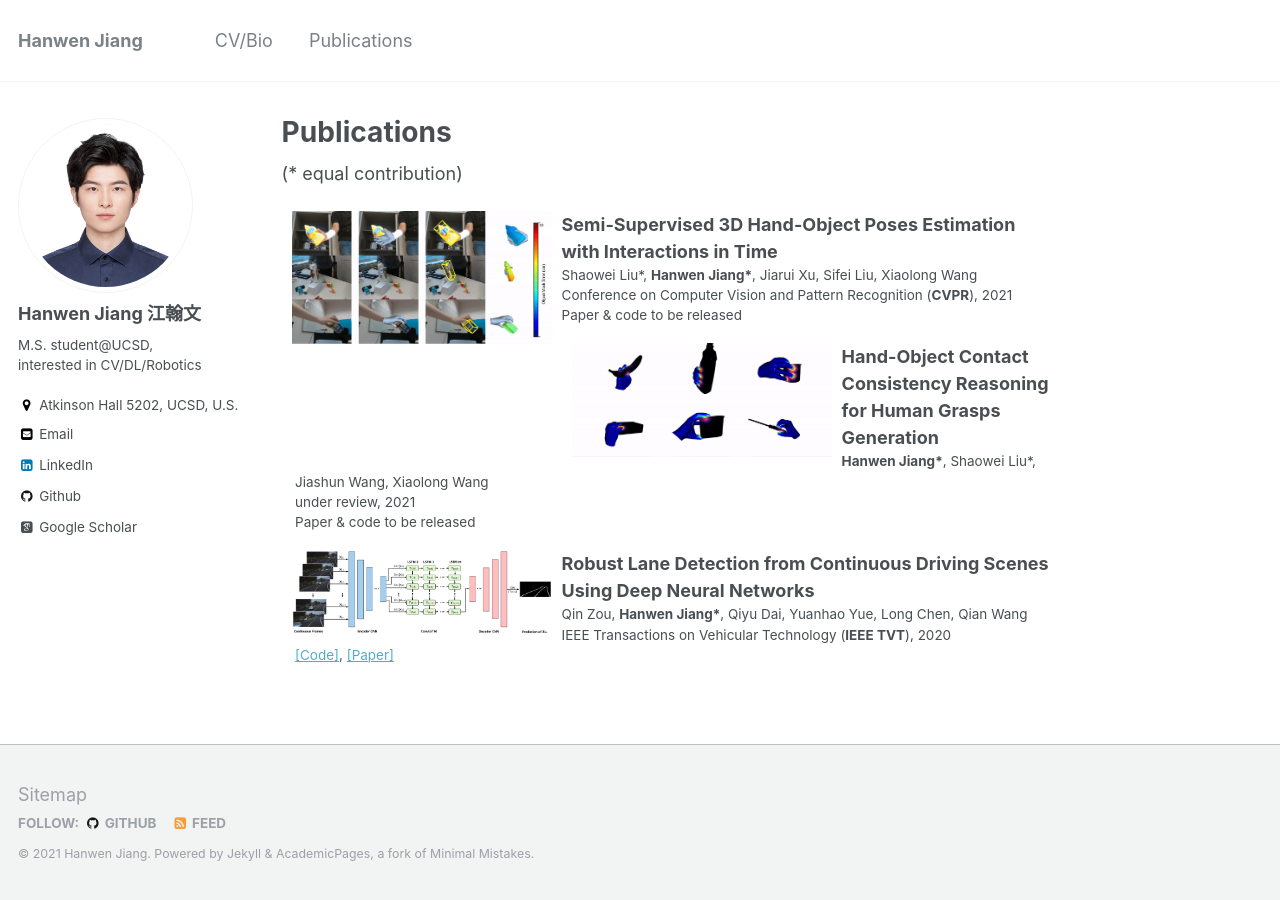
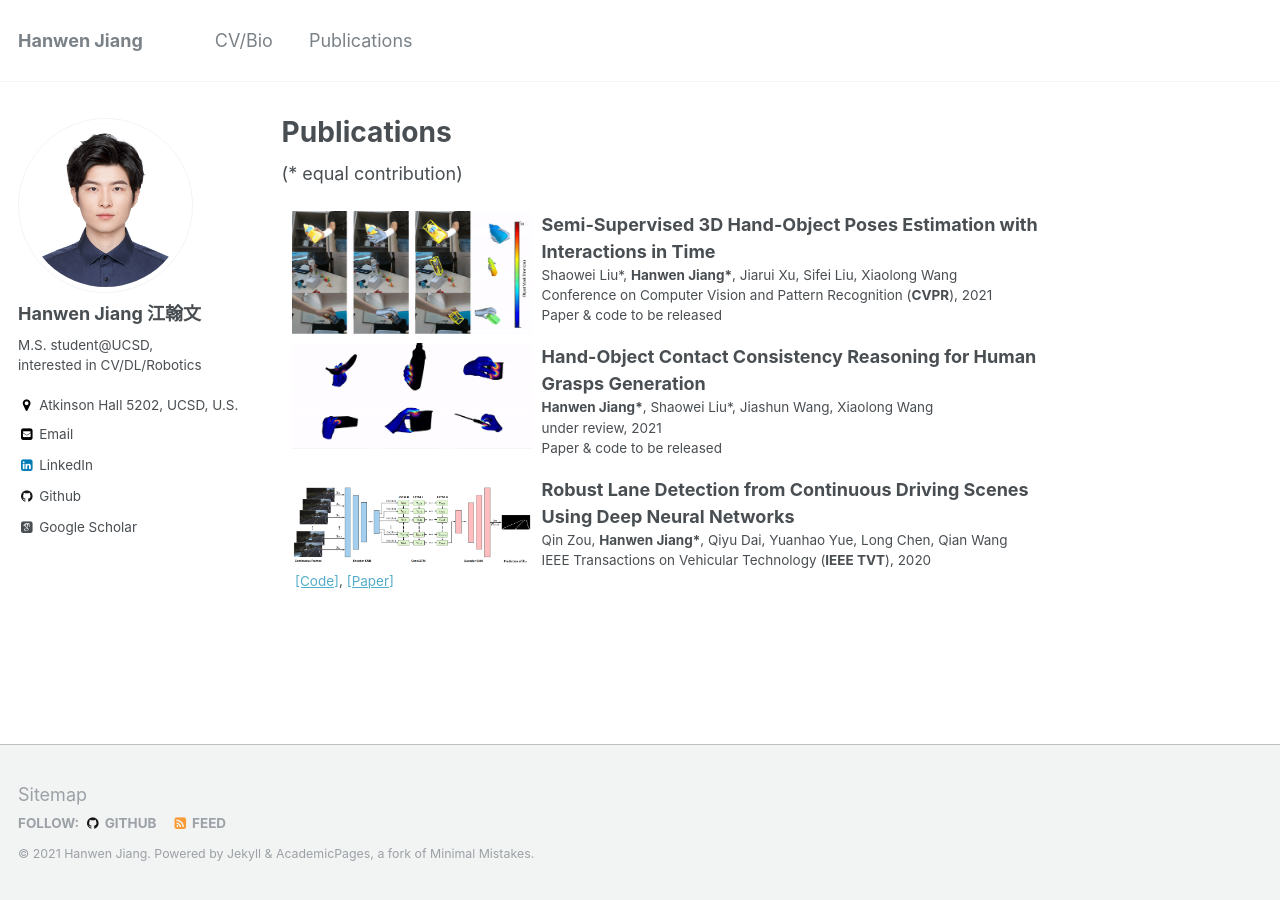
Before and after one commit to hwjiang1510/hwjiang1510.github.io, a Jekyll site: the page built from _pages/publications.md, in a window 1280 px wide. Built offline with Jekyll 4.4.1, drawn with Linux system fonts in a browser that asks for light colours; some web fonts are replaced.

Commit message:
update pubs

```diff
--- a/_pages/publications.md
+++ b/_pages/publications.md
@@ -6,8 +6,8 @@ author_profile: true
 ---
 (* equal contribution)
 
-<dl><dt><img align="left" width="260" height="200" hspace="10" src="https://jiangolder.github.io/images/ho2021.gif" /></dt><dt> Semi-Supervised 3D Hand-Object Poses Estimation with Interactions in Time</dt><dd>Shaowei Liu*, <strong>Hanwen Jiang*</strong>, Jiarui Xu, Sifei Liu, Xiaolong Wang</dd><dd>Conference on Computer Vision and Pattern Recognition (<strong>CVPR</strong>), 2021 <span style="color:blue"></span></dd><dd> Paper & code to be released</dd></dl>
+<dl><dt><img align="left" width="240" height="200" hspace="10" src="https://jiangolder.github.io/images/ho2021.gif" /></dt><dt> Semi-Supervised 3D Hand-Object Poses Estimation with Interactions in Time</dt><dd>Shaowei Liu*, <strong>Hanwen Jiang*</strong>, Jiarui Xu, Sifei Liu, Xiaolong Wang</dd><dd>Conference on Computer Vision and Pattern Recognition (<strong>CVPR</strong>), 2021 <span style="color:blue"></span></dd><dd> Paper & code to be released</dd></dl>
 
-<dl><dt><img align="left" width="260" height="200" hspace="10" src="https://jiangolder.github.io/images/affordance2021.gif" /></dt><dt> Hand-Object Contact Consistency Reasoning for Human Grasps Generation</dt><dd><strong>Hanwen Jiang*</strong>, Shaowei Liu*, Jiashun Wang, Xiaolong Wang</dd><dd>under review, 2021 <span style="color:blue"></span></dd><dd> Paper & code to be released</dd></dl>
+<dl><dt><img align="left" width="240" height="200" hspace="10" src="https://jiangolder.github.io/images/affordance2021.gif" /></dt><dt> Hand-Object Contact Consistency Reasoning for Human Grasps Generation</dt><dd><strong>Hanwen Jiang*</strong>, Shaowei Liu*, Jiashun Wang, Xiaolong Wang</dd><dd>under review, 2021 <span style="color:blue"></span></dd><dd> Paper & code to be released</dd></dl>
 
-<dl><dt><img align="left" width="260" height="200" hspace="10" src="https://jiangolder.github.io/images/lanedetection.png" /></dt><dt> Robust Lane Detection from Continuous Driving Scenes Using Deep Neural Networks</dt><dd>Qin Zou, <strong>Hanwen Jiang*</strong>, Qiyu Dai, Yuanhao Yue, Long Chen, Qian Wang</dd><dd>IEEE Transactions on Vehicular Technology (<strong>IEEE TVT</strong>), 2020 <span style="color:blue"></span></dd><dd> <a href="https://github.com/qinnzou/Robust-Lane-Detection">[Code]</a>, <a href="https://arxiv.org/pdf/1903.02193.pdf">[Paper]</a></dd></dl>
+<dl><dt><img align="left" width="240" height="200" hspace="10" src="https://jiangolder.github.io/images/lanedetection.png" /></dt><dt> Robust Lane Detection from Continuous Driving Scenes Using Deep Neural Networks</dt><dd>Qin Zou, <strong>Hanwen Jiang*</strong>, Qiyu Dai, Yuanhao Yue, Long Chen, Qian Wang</dd><dd>IEEE Transactions on Vehicular Technology (<strong>IEEE TVT</strong>), 2020 <span style="color:blue"></span></dd><dd> <a href="https://github.com/qinnzou/Robust-Lane-Detection">[Code]</a>, <a href="https://arxiv.org/pdf/1903.02193.pdf">[Paper]</a></dd></dl>
```
Also changed, not shown: images/lanedetection.png.
